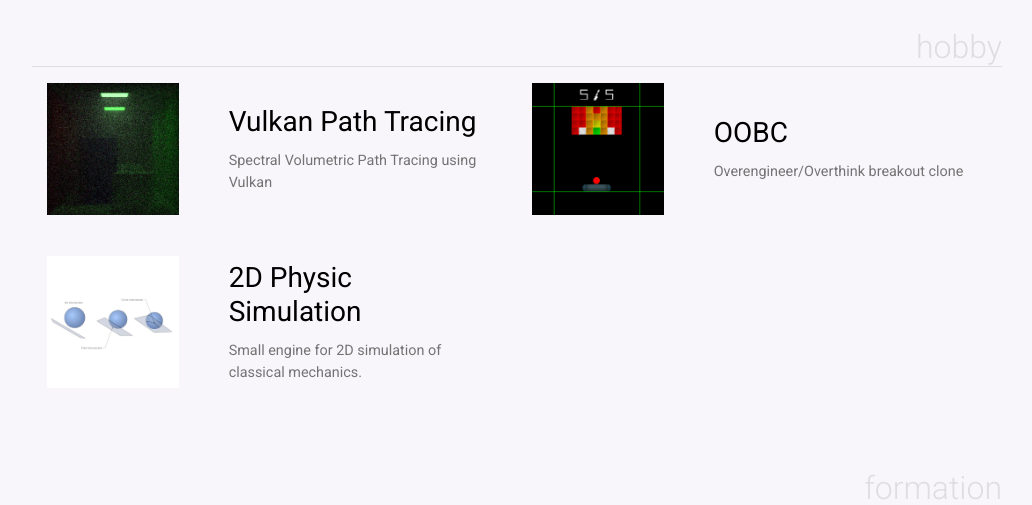
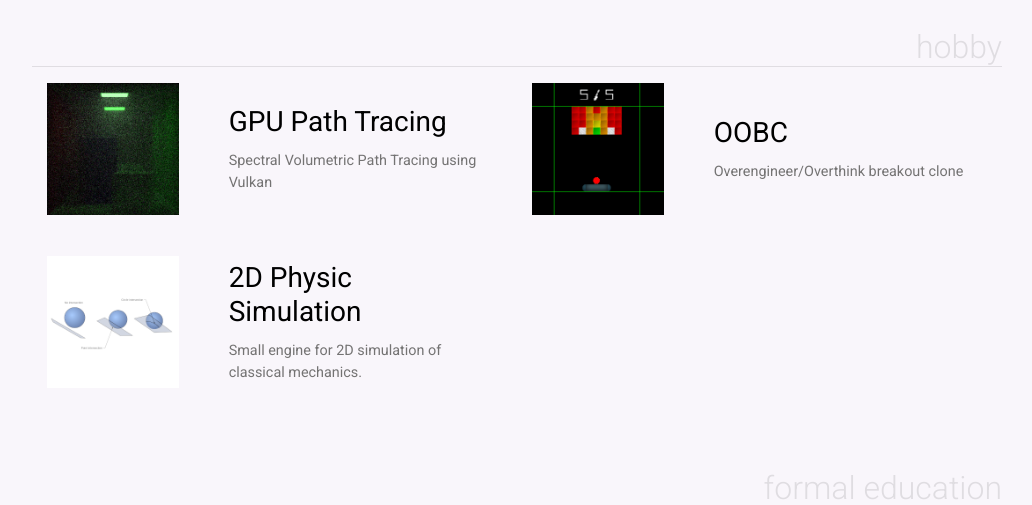
Before and after one commit to bolducke/bolducke.github.io, a Jekyll site: the page built from _pages/projects.md, in a window 1280 px wide and 1400 px high. Shown: the part 194-699 px from the top of the window, without its empty margins (123-1155 px from the left). Built offline with Jekyll 4.4.1, drawn with Linux system fonts in a browser that asks for light colours; full-size pictures stand in for the smaller copies a plugin makes; comment, search, counter and statistics services are not loaded; a style sheet for code colours, icons or effects is not loaded; some of the changed text lies outside the part shown; grey boxes are pictures that could not be loaded.

Commit message:
Rebrand projects page

```diff
--- a/_pages/projects.md
+++ b/_pages/projects.md
@@ -5,7 +5,7 @@
 description: Collections of projects that I worked on
 nav: true
 nav_order: 2
-display_categories: [hobby, formation, freelance]
+display_categories: [hobby, formal education, freelance]
 enable_project_categories: true
 horizontal: true
 ---
--- a/_projects/vukan_volumetric_path_tracer.md
+++ b/_projects/vukan_volumetric_path_tracer.md
@@ -1,6 +1,6 @@
 ---
 layout: page
-title: Vulkan Path Tracing
+title: GPU Path Tracing
 description: Spectral Volumetric Path Tracing using Vulkan
 img: assets/img/projects/vukan_volumetric_path_tracer/thumbnail.png
 importance: 1
```
